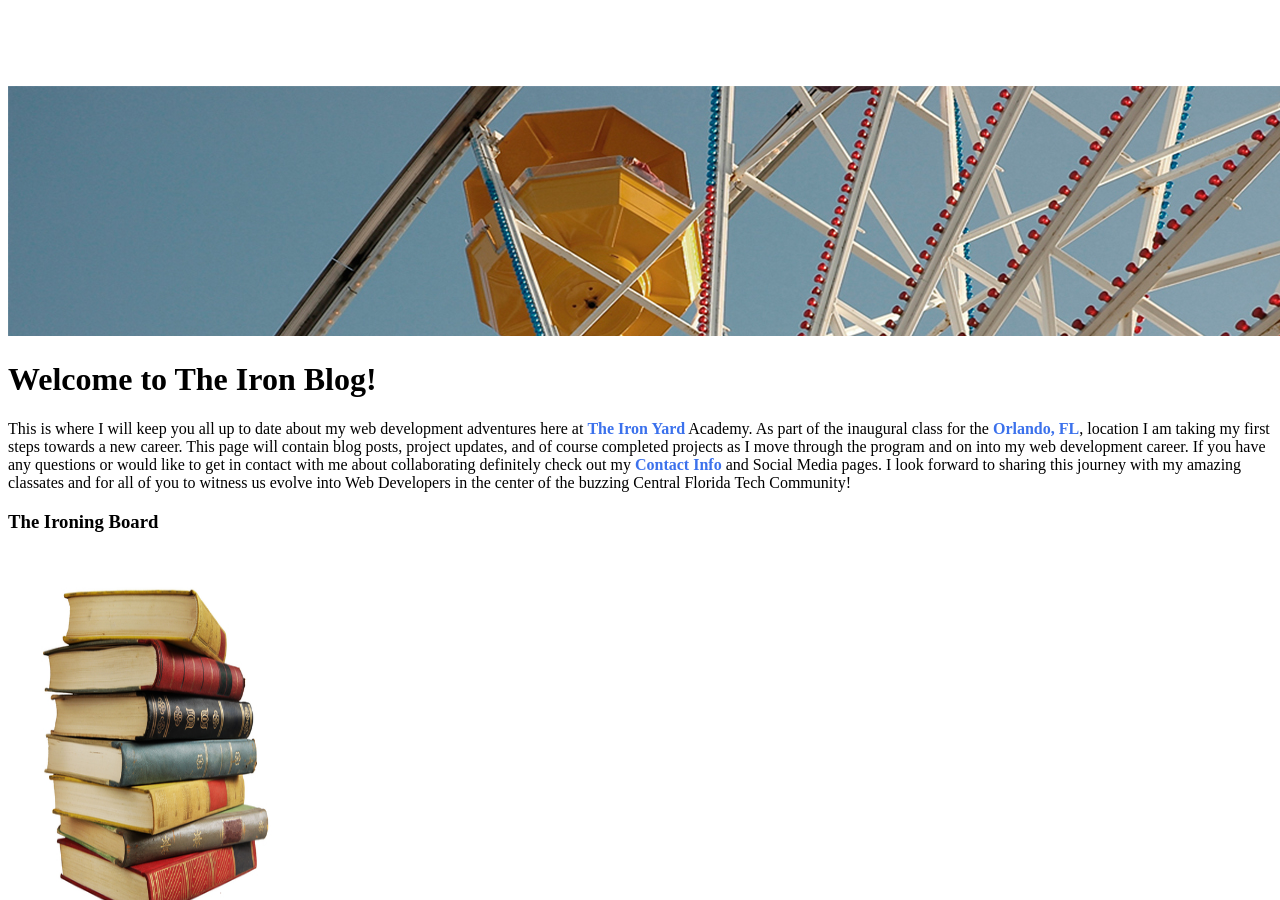
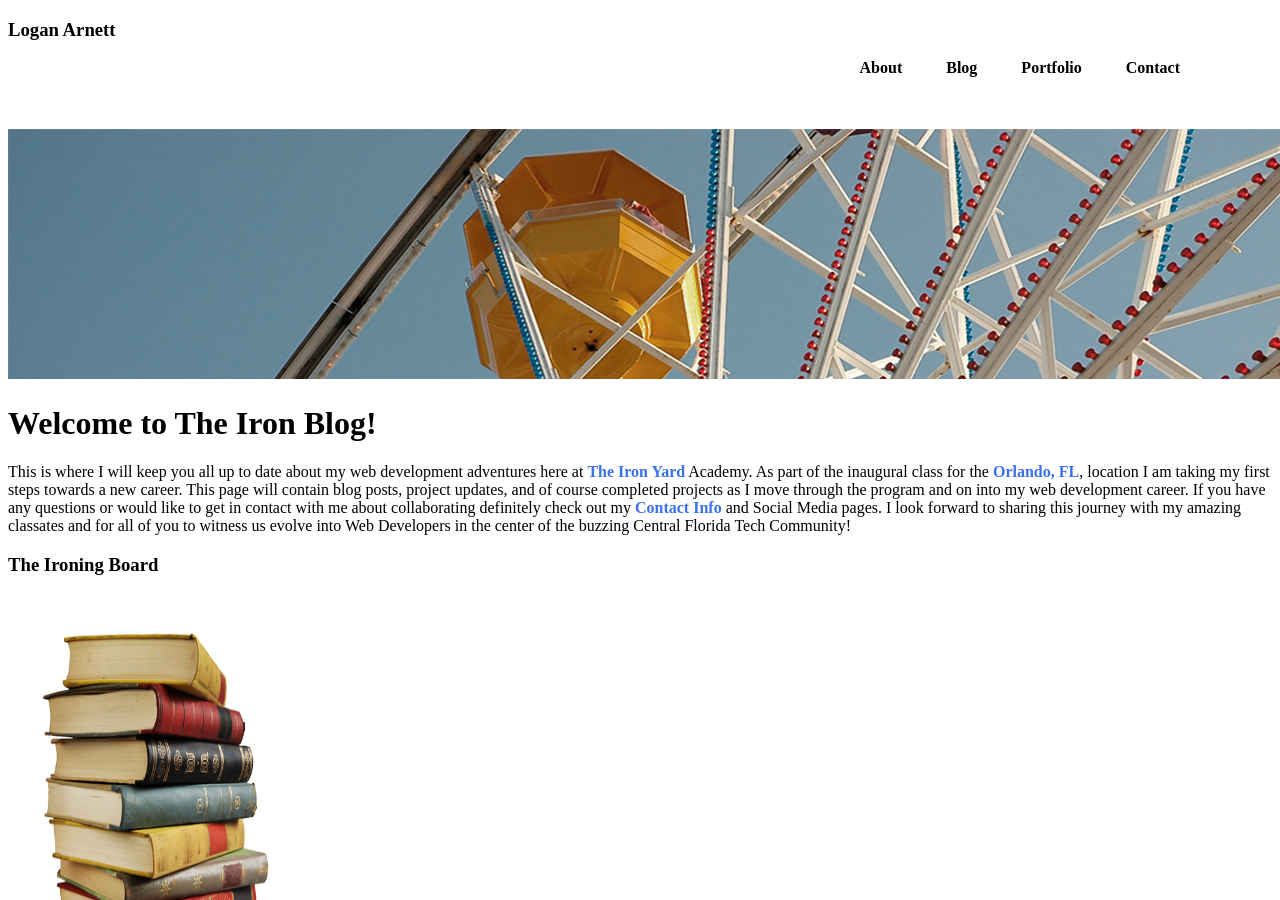
Before and after one commit to LoganArnett/MEANfolio, a Jekyll site: the page built from index.md, in a window 1280 px wide and 900 px high. Built offline with Jekyll 4.4.1, drawn with Linux system fonts in a browser that asks for light colours.

Commit message:
readded navbar

```diff
--- /dev/null
+++ b/_includes/navbar.html
@@ -0,0 +1,11 @@
+<div id="navbar">
+    <h3 id="mainname"> Logan Arnett</h3>
+    <div id="navbar-right">
+    <ul id="nav">
+        <li><a href="http://loganarnett.github.io/">About</a></li>
+        <li><a href="http://loganarnett.github.io/">Blog</a></li>
+        <li><a href="https://github.com/LoganArnett?tab=repositories">Portfolio</a></li>
+        <li><a href="http://loganarnett.github.io/">Contact</a></li>
+    </ul>
+    </div>
+</div>
--- a/_layouts/default.html
+++ b/_layouts/default.html
@@ -1,7 +1,7 @@
 <!DOCTYPE html>
 <html>
     {% include head.html %}
-
+    {% include navbar.html %}
         {{content}}
 
      {% include footer.html %}
```
